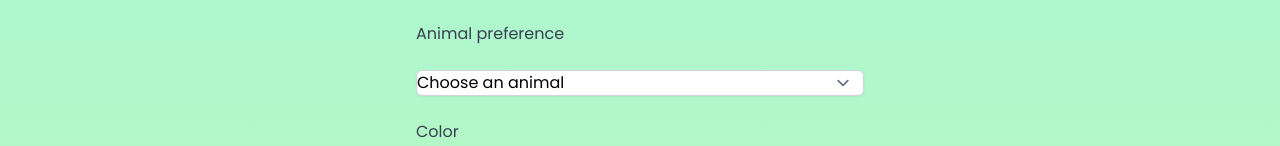
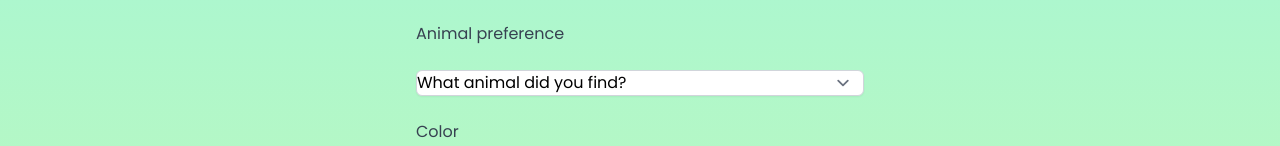
Before and after one commit to the-byte-brigade/website, a SvelteKit app: page /report in a window 1280 px wide. Shown: the part 434-580 px from the top of the page. Built offline with nearby package versions, Linux system fonts and the light colour scheme.

Commit message:
minor fixes

```diff
--- a/src/routes/adopt/+page.svelte
+++ b/src/routes/adopt/+page.svelte
@@ -36,7 +36,7 @@
     </div>
 
     <label class="block font-medium text-gray-700" for="animal-preference">Animal preference</label>
-    <select class="text-black form-select mt-1 block w-full rounded-md border-gray-300 shadow-sm" id="animal-preference">
+    <select name="animal-preference" class="text-black form-select mt-1 block w-full rounded-md border-gray-300 shadow-sm" id="animal-preference">
       <option value="">Choose an animal</option>
       <option value="dog">Dog</option>
       <option value="cat">Cat</option>
--- a/src/routes/report/+page.svelte
+++ b/src/routes/report/+page.svelte
@@ -31,7 +31,7 @@
 
       <label class="block font-medium text-gray-700" for="animal-preference">Animal preference</label>
       <select name="animal-preference" class="text-black form-select mt-1 block w-full rounded-md border-gray-300 shadow-sm" id="animal-preference">
-        <option value="">Choose an animal</option>
+        <option value="">What animal did you find?</option>
         <option value="dog">Dog</option>
         <option value="cat">Cat</option>
         <option value="bird">Bird</option>
```
